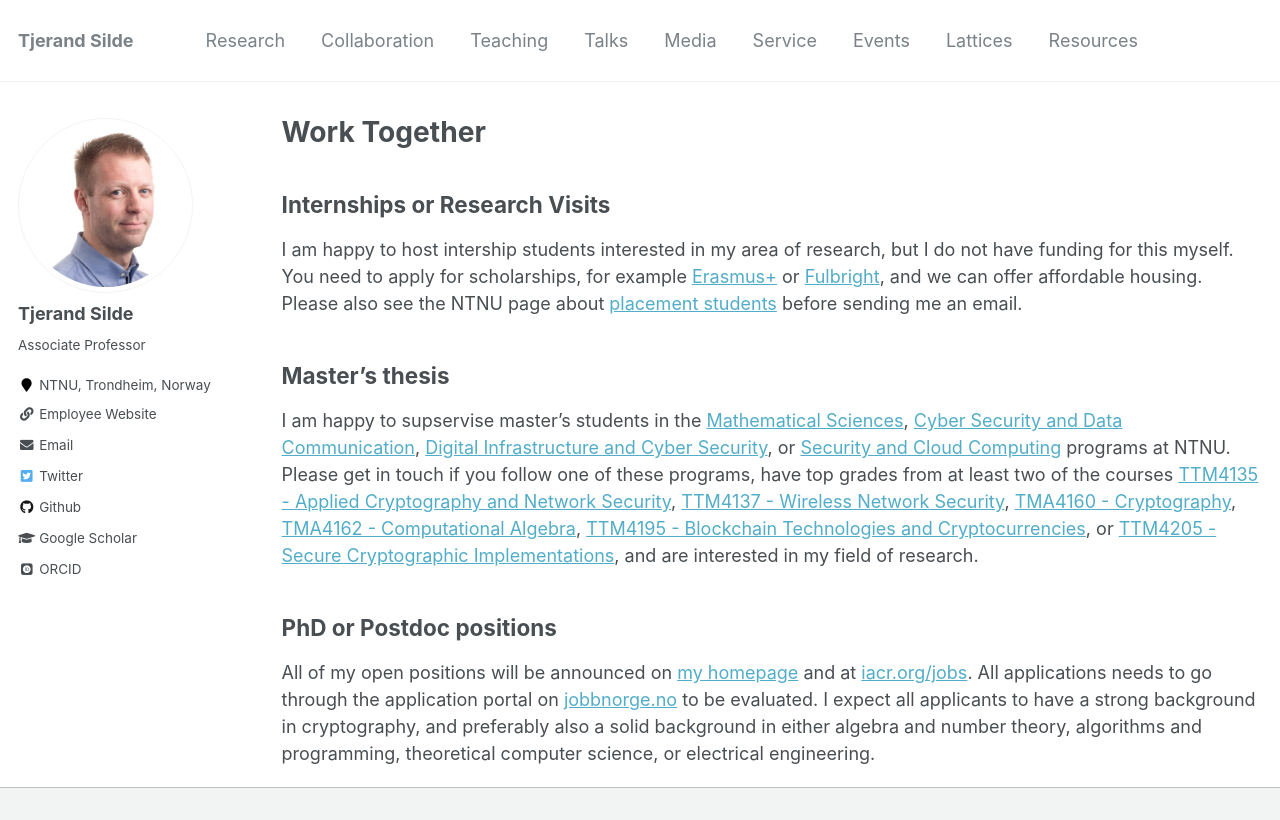
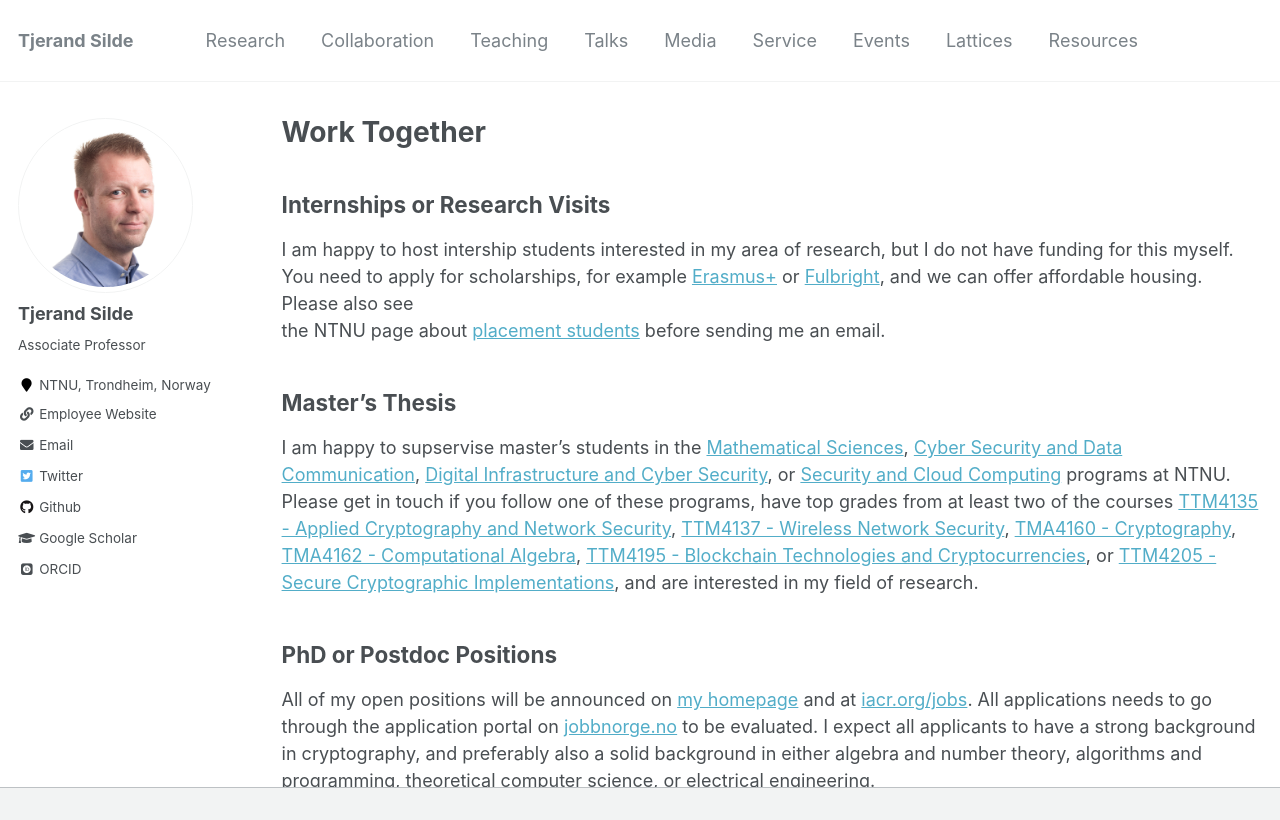
Before and after one commit to tjesi/tjesi.github.io, a Jekyll site: the page built from _pages/work.md, in a window 1280 px wide and 1016 px high, cut to the strip 0-820 px from the top of the window. Built offline with Jekyll 4.4.1, drawn with Linux system fonts in a browser that asks for light colours; some web fonts are replaced.

Commit message:
Update work.md

```diff
--- a/_pages/work.md
+++ b/_pages/work.md
@@ -8,13 +8,15 @@
 
 ## Internships or Research Visits
 
-I am happy to host intership students interested in my area of research, but I do not have funding for this myself. You need to apply for scholarships, for example [Erasmus+](https://erasmus-plus.ec.europa.eu) or [Fulbright](https://us.fulbrightonline.org), and we can offer affordable housing. Please also see the NTNU page about [placement students](https://www.ntnu.edu/studies/placement) before sending me an email.
+I am happy to host intership students interested in my area of research, but I do not have funding for this myself. You
+need to apply for scholarships, for example [Erasmus+](https://erasmus-plus.ec.europa.eu) or [Fulbright](https://us.fulbrightonline.org), and we can offer affordable housing. Please also see
+the NTNU page about [placement students](https://www.ntnu.edu/studies/placement) before sending me an email.
 
-## Master's thesis
+## Master's Thesis
 
 I am happy to supservise master's students in the [Mathematical Sciences](https://www.ntnu.edu/studies/msmnfma), [Cyber Security and Data Communication](https://www.ntnu.no/studier/mtkom), [Digital Infrastructure and Cyber Security](https://www.ntnu.edu/studies/mstcnns), or [Security and Cloud Computing](https://www.ntnu.edu/studies/mssecclo) programs at NTNU. Please get in touch if you follow one of these programs, have top grades from at least two of the courses [TTM4135 - Applied Cryptography and Network Security](https://www.ntnu.edu/studies/courses/TTM4135), [TTM4137 - Wireless Network Security](https://www.ntnu.edu/studies/courses/TTM4137), [TMA4160 - Cryptography](https://www.ntnu.edu/studies/courses/TMA4160), [TMA4162 - Computational Algebra](https://www.ntnu.edu/studies/courses/TMA4162), [TTM4195 - Blockchain Technologies and Cryptocurrencies](https://www.ntnu.edu/studies/courses/TTM4195), or [TTM4205 - Secure Cryptographic Implementations](https://www.ntnu.edu/studies/courses/TTM4205), and are interested in my field of research.
 
 
-## PhD or Postdoc positions
+## PhD or Postdoc Positions
 
 All of my open positions will be announced on [my homepage](https://tjerandsilde.no) and at [iacr.org/jobs](https://iacr.org/jobs). All applications needs to go through the application portal on [jobbnorge.no](https://www.jobbnorge.no/search/en) to be evaluated. I expect all applicants to have a strong background in cryptography, and preferably also a solid background in either algebra and number theory, algorithms and programming, theoretical computer science, or electrical engineering.
```
